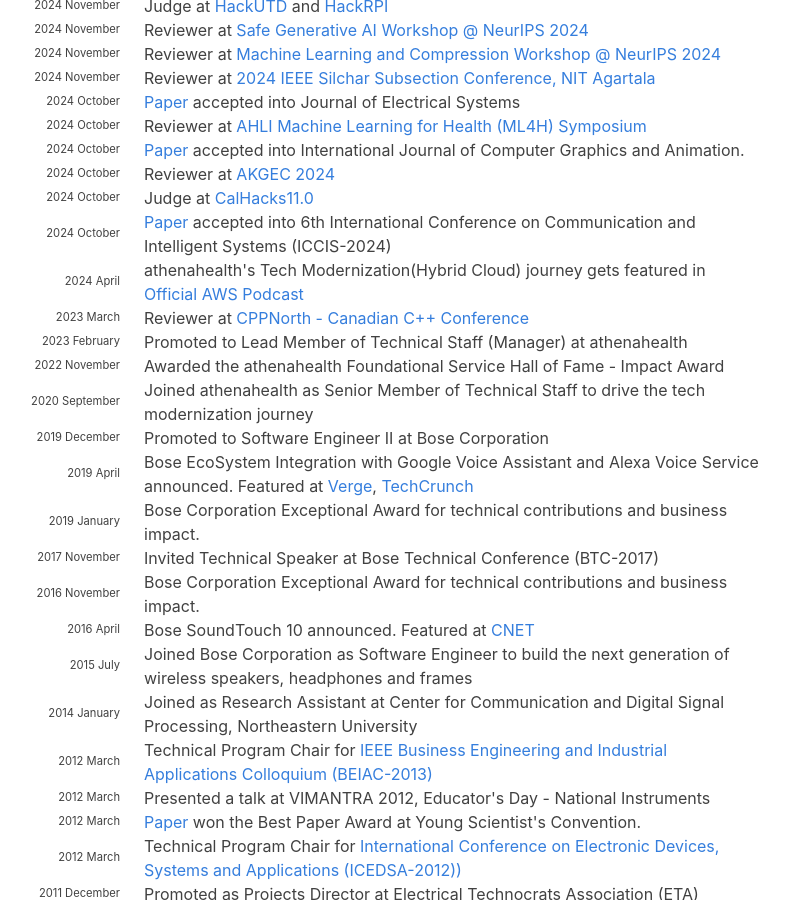
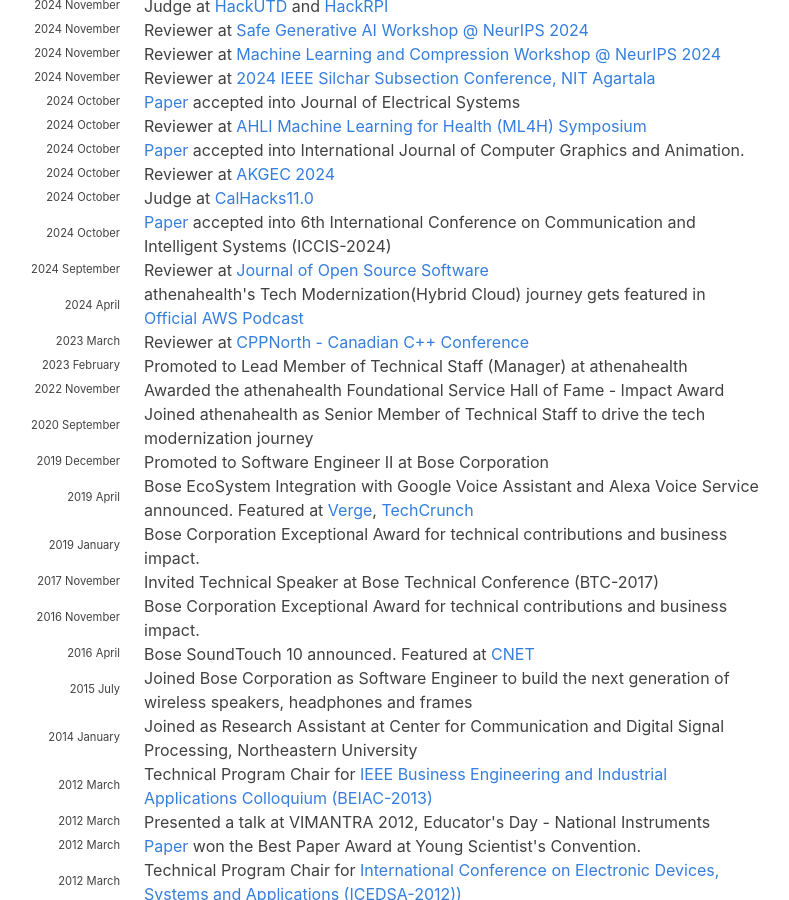
Before and after one commit to hariharanragothaman/hariharanragothaman.github.io, a Jekyll site: the page built from index.md, in a window 1280 px wide and 900 px high, scrolled down 1636 px. Shown: the whole window, without its empty margins (188-977 px from the left). Built offline with Jekyll 4.4.1, drawn with Linux system fonts in a browser that asks for light colours; nearby versions of some CDN libraries; some web fonts are replaced.

Commit message:
Polishes and Updates

```diff
--- a/_data/news.yaml
+++ b/_data/news.yaml
@@ -166,6 +166,12 @@
   year-extra: October
   description: <a href="https://scrs.in/conference/iccis2024">Paper</a> accepted into 6th International Conference on Communication and Intelligent Systems (ICCIS-2024)
 
+#-------------------------------------------- 2024 September -----------------------------------------------------------
+- year: 2024
+  year-extra: September
+  description: Reviewer at <a href="https://joss.theoj.org/">Journal of Open Source Software</a>
+
+
 #-------------------------------------------- 2024 --------------------------------------------------------------------
 
 
```
